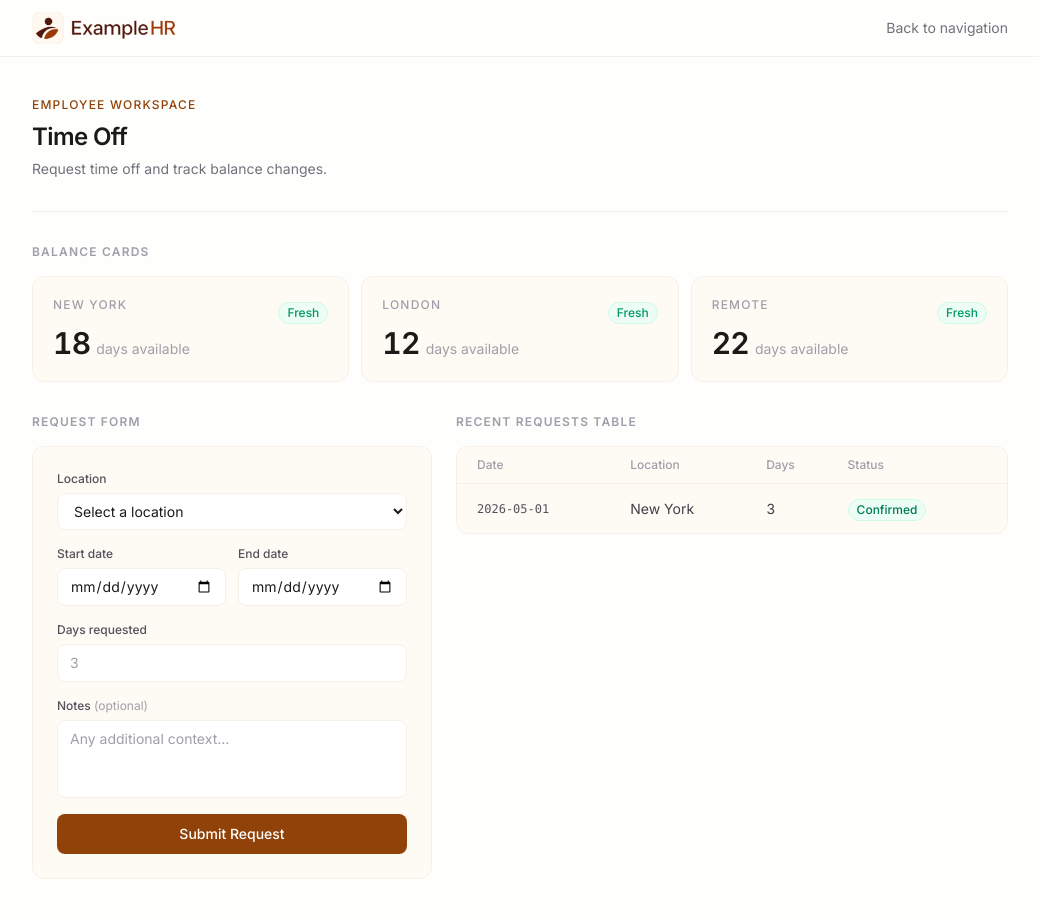
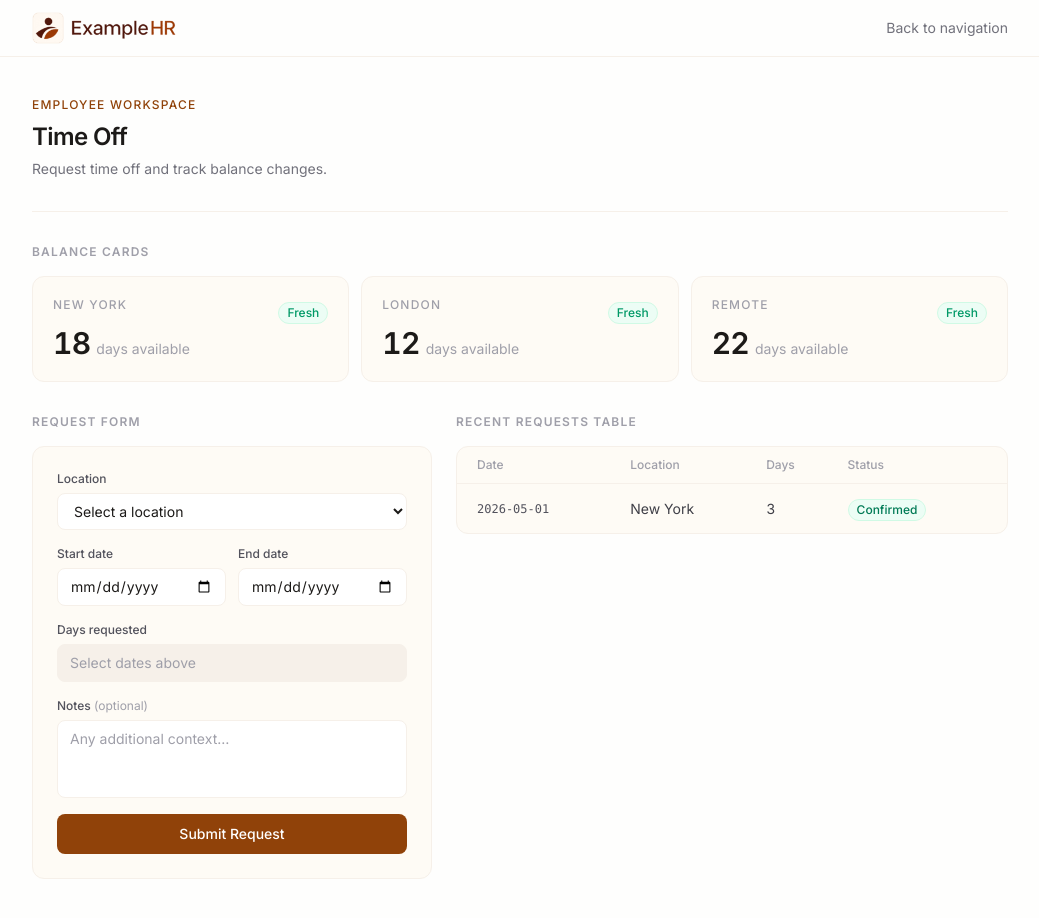
Before and after one commit to GuilhermeAlbert/time-off-app, a Next.js app: page /time-off in a window 1280 px wide. Shown: the whole page, without its empty margins (120-1159 px from the left). Built offline with nearby package versions, Linux system fonts and the light colour scheme.

Commit message:
General fixes

```diff
--- a/src/app/time-off/components/request-form/index.tsx
+++ b/src/app/time-off/components/request-form/index.tsx
@@ -19,30 +19,50 @@ const inputClass =
 
 const labelClass = "mb-1.5 block text-xs font-medium text-zinc-600";
 
+function computeDays(startDate: string, endDate: string): number | null {
+  if (!startDate || !endDate) return null;
+  const start = new Date(startDate + "T00:00:00");
+  const end = new Date(endDate + "T00:00:00");
+  if (isNaN(start.getTime()) || isNaN(end.getTime())) return null;
+  const days =
+    Math.round((end.getTime() - start.getTime()) / (1000 * 60 * 60 * 24)) + 1;
+  return days > 0 ? days : null;
+}
+
 export function RequestForm({ balances, isLoadingBalances, onSubmit }: Props) {
   const {
     register,
     handleSubmit,
     control,
     formState: { errors },
-  } = useForm<TimeOffRequestFormValues>({
+  } = useForm({
     resolver: zodResolver(requestSchema),
   });
 
   const selectedLocationId = useWatch({ control, name: "locationId" });
-  const daysRequested = useWatch({ control, name: "daysRequested" });
+  const startDate = useWatch({ control, name: "startDate" });
+  const endDate = useWatch({ control, name: "endDate" });
 
-  const selectedBalance = balances.find((b) => b.locationId === selectedLocationId);
+  const computedDays = computeDays(startDate ?? "", endDate ?? "");
+
+  const selectedBalance = balances.find(
+    (b) => b.locationId === selectedLocationId,
+  );
   const balanceExceeded =
     selectedBalance !== undefined &&
-    typeof daysRequested === "number" &&
-    daysRequested > 0 &&
-    daysRequested > selectedBalance.availableDays;
+    computedDays !== null &&
+    computedDays > selectedBalance.availableDays;
 
   const isStale = selectedBalance?.syncStatus === SyncStatus.Stale;
 
+  // daysRequested is computed from dates and injected here, not entered by the user
+  const handleFormSubmit = handleSubmit((rawValues) => {
+    if (computedDays === null || computedDays <= 0) return;
+    onSubmit({ ...rawValues, daysRequested: computedDays } as TimeOffRequestFormValues);
+  });
+
   return (
-    <form onSubmit={handleSubmit(onSubmit)} className="space-y-4" noValidate>
+    <form onSubmit={handleFormSubmit} className="space-y-4" noValidate>
       <div>
         <label htmlFor="locationId" className={labelClass}>
           Location
@@ -63,7 +83,9 @@ export function RequestForm({ balances, isLoadingBalances, onSubmit }: Props) {
           ))}
         </select>
         {errors.locationId && (
-          <p className="mt-1 text-xs text-red-500">{errors.locationId.message}</p>
+          <p className="mt-1 text-xs text-red-500">
+            {errors.locationId.message as string}
+          </p>
         )}
 
         {selectedBalance && (
@@ -101,7 +123,7 @@ export function RequestForm({ balances, isLoadingBalances, onSubmit }: Props) {
           />
           {errors.startDate && (
             <p className="mt-1 text-xs text-red-500">
-              {errors.startDate.message}
+              {errors.startDate.message as string}
             </p>
           )}
         </div>
@@ -118,30 +140,27 @@ export function RequestForm({ balances, isLoadingBalances, onSubmit }: Props) {
           />
           {errors.endDate && (
             <p className="mt-1 text-xs text-red-500">
-              {errors.endDate.message}
+              {errors.endDate.message as string}
             </p>
           )}
         </div>
       </div>
 
       <div>
-        <label htmlFor="daysRequested" className={labelClass}>
-          Days requested
-        </label>
-        <input
-          id="daysRequested"
-          type="number"
-          {...register("daysRequested", { valueAsNumber: true })}
-          className={inputClass}
-          placeholder="3"
-          min="1"
-        />
-        {errors.daysRequested && (
-          <p className="mt-1 text-xs text-red-500">
-            {errors.daysRequested.message}
-          </p>
-        )}
-        {balanceExceeded && !errors.daysRequested && (
+        <p className={labelClass}>Days requested</p>
+        <div
+          aria-label="days requested"
+          className="flex items-center gap-1.5 rounded-lg border border-[#F6F0E9] bg-[#F6F0E9] px-3 py-2 text-sm text-zinc-500"
+        >
+          {computedDays !== null ? (
+            <span className="font-medium text-[#1C1A18]">
+              {computedDays} day{computedDays !== 1 ? "s" : ""}
+            </span>
+          ) : (
+            <span className="text-zinc-400">Select dates above</span>
+          )}
+        </div>
+        {balanceExceeded && (
           <p className="mt-1 text-xs text-red-500">
             Requested days exceed available balance for this location
           </p>
@@ -163,7 +182,9 @@ export function RequestForm({ balances, isLoadingBalances, onSubmit }: Props) {
 
       <button
         type="submit"
-        disabled={balanceExceeded || (balances.length === 0 && !isLoadingBalances)}
+        disabled={
+          balanceExceeded || (balances.length === 0 && !isLoadingBalances)
+        }
         className="w-full rounded-lg bg-[#904209] px-4 py-2.5 text-sm font-medium text-white transition-colors hover:bg-[#7A3607] focus:outline-none focus:ring-2 focus:ring-[#904209] focus:ring-offset-2 disabled:cursor-not-allowed disabled:opacity-50"
       >
         Submit Request
--- a/src/app/time-off/schemas/request-schema.ts
+++ b/src/app/time-off/schemas/request-schema.ts
@@ -27,9 +27,6 @@ export const requestSchema = z
         (val) => parseLocalDate(val) >= todayLocalMidnight(),
         "End date cannot be in the past",
       ),
-    daysRequested: z
-      .number({ error: "Days requested is required" })
-      .gt(0, "Requested days must be greater than zero"),
     notes: z.string().optional(),
   })
   .refine(
--- a/src/app/time-off/types/time-off-request-form-values.ts
+++ b/src/app/time-off/types/time-off-request-form-values.ts
@@ -2,4 +2,6 @@ import { z } from "zod";
 
 import { requestSchema } from "../schemas/request-schema";
 
-export type TimeOffRequestFormValues = z.infer<typeof requestSchema>;
+export type TimeOffRequestFormValues = z.infer<typeof requestSchema> & {
+  daysRequested: number;
+};
```
Also changed, not shown: 2 other files (tests, documents, lock files or other folders).
